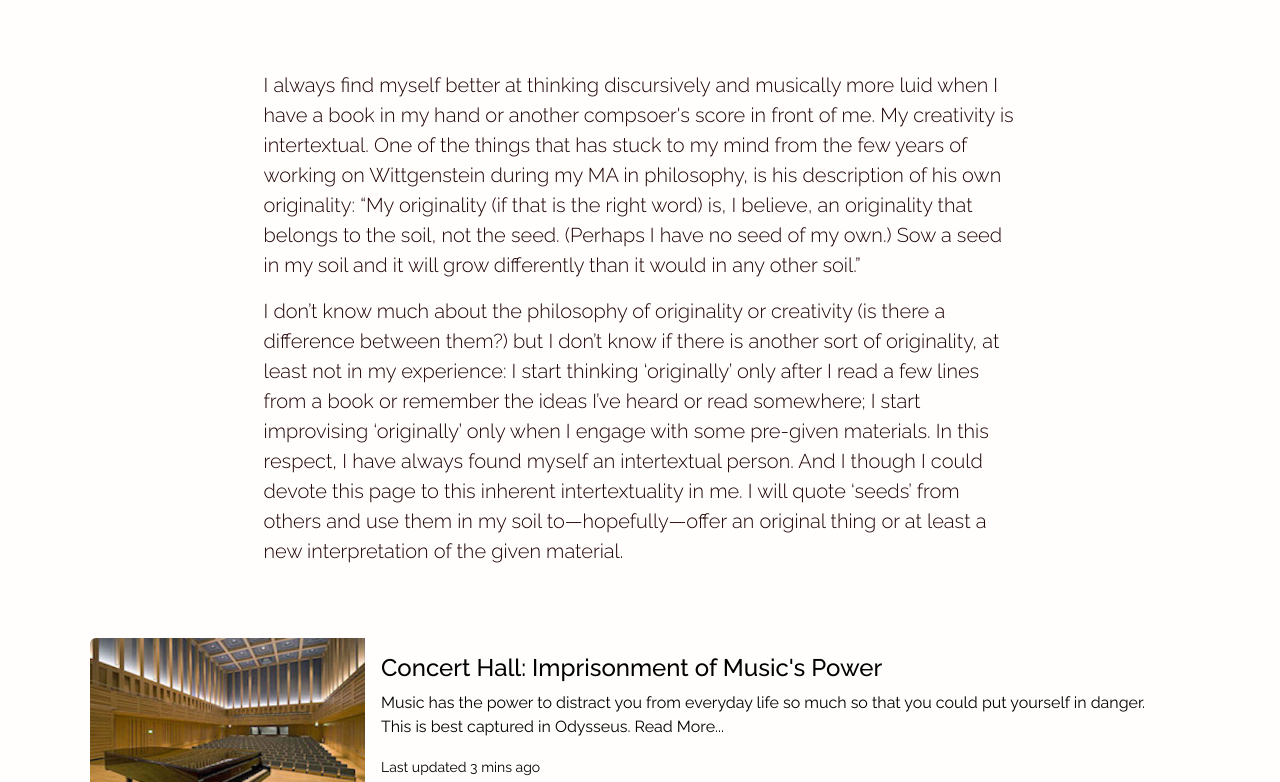
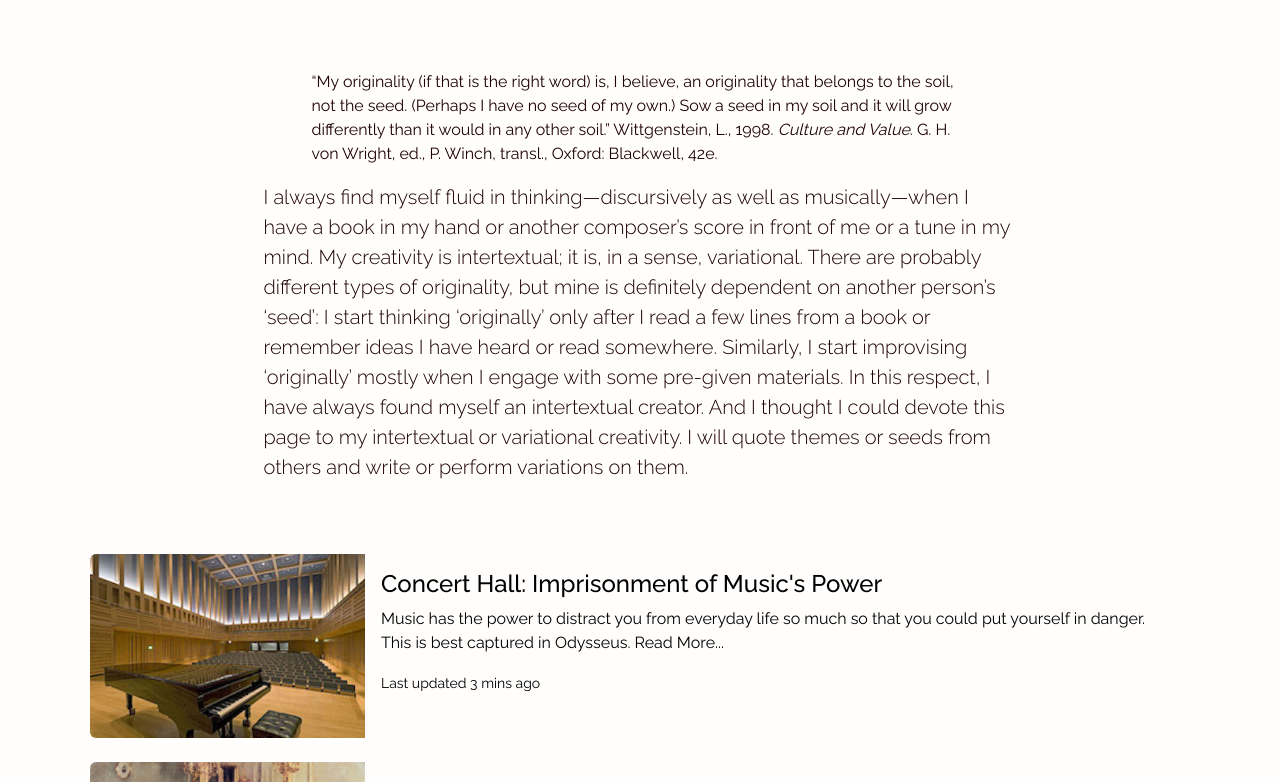
Before and after one commit to mortezabe/mortezaPorfolio, a website: page variations/variations.html in a window 1280 px wide. Shown: the part 554-1336 px from the top of the page. Drawn offline with nearby package versions, Linux system fonts and the light colour scheme; a web font is replaced by a local one.

Commit message:
variations work

```diff
--- a/variations/variations.html
+++ b/variations/variations.html
@@ -122,36 +122,19 @@
   <header class="masthead">
     <div class="container position-relative px-4 px-lg-5">
       <div class="row gx-4 gx-lg-5 justify-content-center">
-        <div class="col-lg-12 col-xl-9 lead my-5">
+        <div class="col-lg-12 col-xl-9  my-5">
 
 
           <div class="post-heading">
 
-            <p>
-              I always find myself better at thinking discursively and
-                musically more luid when I have a book in my hand or another
-                compsoer's score in front of me. My creativity is intertextual.
-                One of the things that has stuck to my mind from the few years
-                of working on Wittgenstein during my MA in philosophy, is his
-                description of his own originality: “My originality (if that is
-                the right word) is, I believe, an originality that belongs to
-                the soil, not the seed. (Perhaps I have no seed of my own.) Sow
-                a seed in my soil and it will grow differently than it would in
-                any other soil.”
+            <p class="mx-5">
+              “My originality (if that is the right word) is, I believe, an originality that belongs to the soil, not the seed. (Perhaps I have no seed of my own.) Sow a seed in my soil and it will grow differently than it would in any other soil.” Wittgenstein, L., 1998. <em> Culture and Value</em>. G. H. von Wright, ed., P. Winch, transl., Oxford: Blackwell, 42e.
+
+
             </p>
-            <p>
-              I don’t know much about the philosophy of originality or
-                creativity (is there a difference between them?) but I don’t
-                know if there is another sort of originality, at least not in my
-                experience: I start thinking ‘originally’ only after I read a
-                few lines from a book or remember the ideas I’ve heard or read
-                somewhere; I start improvising ‘originally’ only when I engage
-                with some pre-given materials. In this respect, I have always
-                found myself an intertextual person. And I though I could devote
-                this page to this inherent intertextuality in me. I will quote
-                ‘seeds’ from others and use them in my soil to—hopefully—offer
-                an original thing or at least a new interpretation of the given
-                material.
+            <p class="lead">
+              I always find myself fluid in thinking—discursively as well as musically—when I have a book in my hand or another composer’s score in front of me or a tune in my mind. My creativity is intertextual; it is, in a sense, variational. There are probably different types of originality, but mine is definitely dependent on another person’s ‘seed’: I start thinking ‘originally’ only after I read a few lines from a book or remember ideas I have heard or read somewhere. Similarly, I start improvising ‘originally’ mostly when I engage with some pre-given materials. In this respect, I have always found myself an intertextual creator. And I thought I could devote this page to my intertextual or variational creativity. I will quote themes or seeds from others and write or perform variations on them.
+
             </p>
 
           </div>
```
Also changed, not shown: blog/onKalhorDashti.html (+1 -1 lines), research/research.html (+4 -9 lines), images/mortezaConference.jpg (added).
